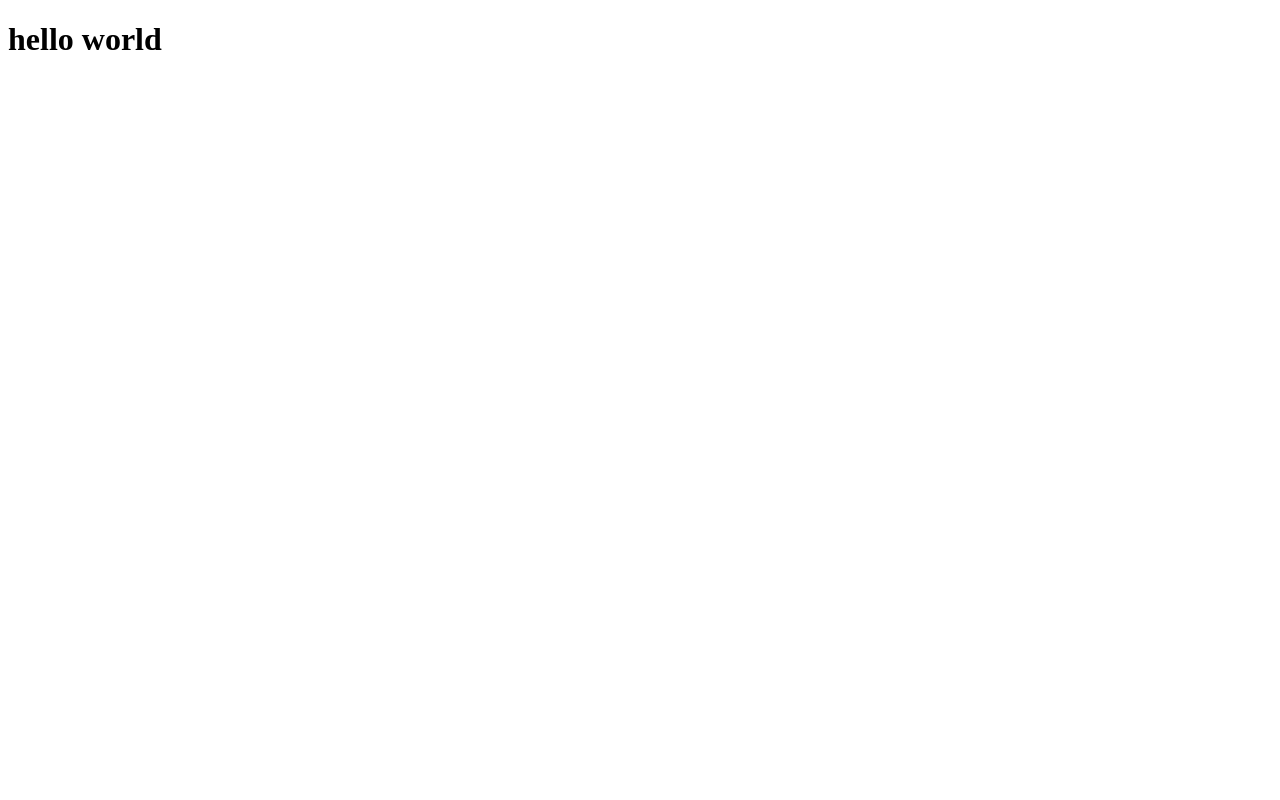
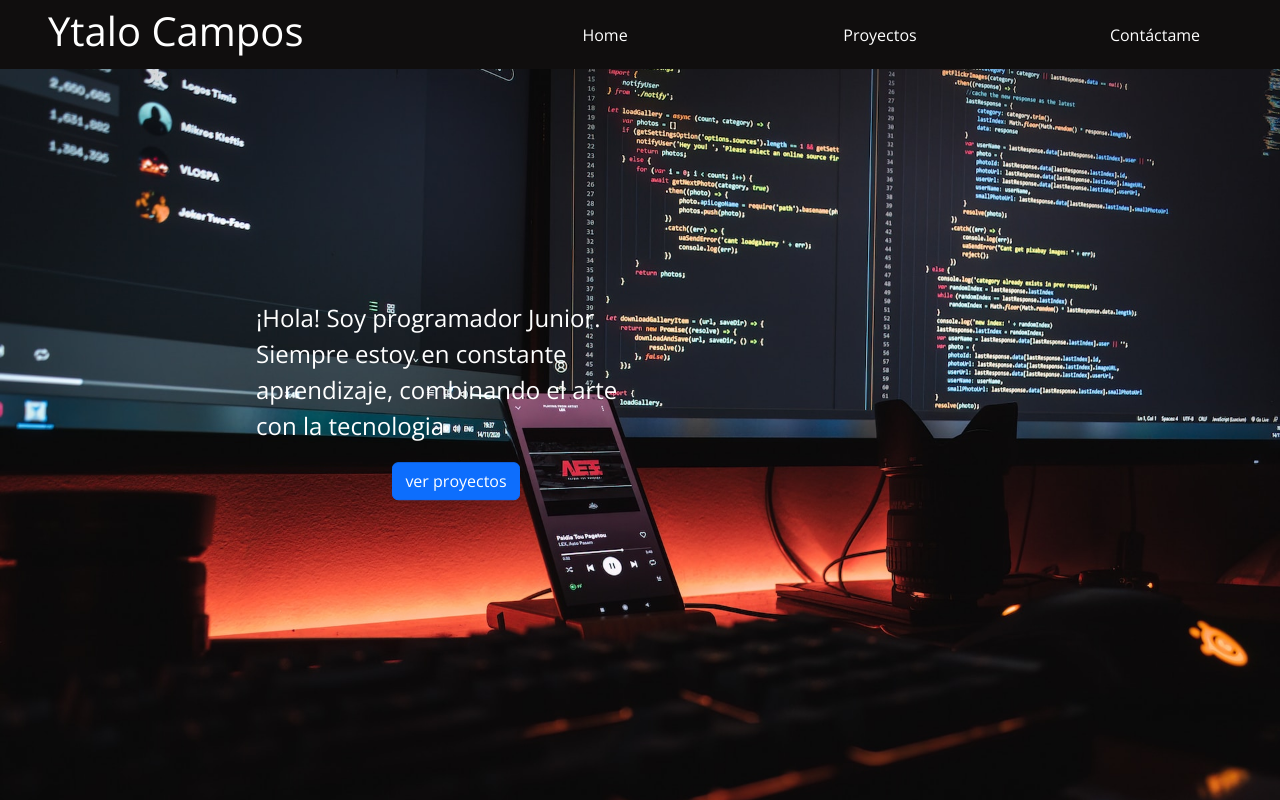
Before and after one commit to YtaloCampos202/portafolio, a plain HTML site: page index.html in a window 1280 px wide. Drawn offline with nearby package versions, Linux system fonts and the light colour scheme; files that its build step writes are made by us from their sources.

Commit message:
new changes

```diff
--- a/index.html
+++ b/index.html
@@ -1,14 +1,53 @@
 <!DOCTYPE html>
 <html lang="en">
-<head>
-    <meta charset="UTF-8">
-    <meta name="viewport" content="width=device-width, initial-scale=1.0">
+  <head>
+    <meta charset="UTF-8" />
+    <meta name="viewport" content="width=device-width, initial-scale=1.0" />
     <title>Ytalo Campos</title>
-    <link rel="stylesheet" href="/estilos/style.css" />
-</head>
-<body>
-    <h1>hello world</h1>
+    <link rel="stylesheet" href="/styles/style.css" />
+    <link
+      href="https://cdn.jsdelivr.net/npm/bootstrap@5.3.2/dist/css/bootstrap.min.css"
+      rel="stylesheet"
+      integrity="sha384-T3c6CoIi6uLrA9TneNEoa7RxnatzjcDSCmG1MXxSR1GAsXEV/Dwwykc2MPK8M2HN"
+      crossorigin="anonymous"
+    />
+    <link rel="preconnect" href="https://fonts.googleapis.com" />
+    <link rel="preconnect" href="https://fonts.gstatic.com" crossorigin />
+    <link
+      href="https://fonts.googleapis.com/css2?family=Open+Sans:wght@300&display=swap"
+      rel="stylesheet"
+    />
+  </head>
+  <body>
+    <div class="contenedor">
+      <header class="navegador">
+        <div><h1 class="titulo">Ytalo Campos</h1></div>
+        <nav class="lmenu">
+          <a class="emenu" href="#">Home</a>
+          <a class="emenu" href="#">Proyectos</a>
+          <a class="emenu" href="#">Contáctame</a>
+        </nav>
+      </header>
+      <!-- <div class="contenedor">-->
+      <img class="MImagen" src="/img/img6.jpg" alt="" />
+      <div class="texto-superpuesto">
+        <p class="Mdescripcion">
+          ¡Hola! Soy programador Junior. Siempre estoy en constante aprendizaje,
+          combinando el arte con la tecnologia
+        </p>
+        <div>
+          <button type="button" class="btn btn-primary .btnM">
+            ver proyectos
+          </button>
+        </div>
+      </div>
+    </div>
 
     <script src="script/scripts.js"></script>
-</body>
+    <script
+      src="https://cdn.jsdelivr.net/npm/bootstrap@5.3.2/dist/js/bootstrap.bundle.min.js"
+      integrity="sha384-C6RzsynM9kWDrMNeT87bh95OGNyZPhcTNXj1NW7RuBCsyN/o0jlpcV8Qyq46cDfL"
+      crossorigin="anonymous"
+    ></script>
+  </body>
 </html>
--- a/styles/style.css
+++ b/styles/style.css
@@ -0,0 +1,74 @@
+* {
+  margin: 0;
+  padding: 0;
+  font-family: "Open Sans", sans-serif;
+}
+
+.navegador {
+  display: grid;
+  grid-template-columns: 1fr 1fr;
+  background-color: #100e0e;
+  padding: 7px 0 6px 0;
+}
+
+.lmenu {
+  /*display: flex;
+  justify-content: space-between;
+  align-items: center;*/
+  display: grid;
+  grid-template-columns: 250px 250px 250px;
+  align-items: center;
+  gap: 25px;
+}
+.emenu {
+  text-decoration: none;
+  text-align: center;
+  color: #ffffff;
+}
+.emenu:hover {
+  color: #0b8cc3;
+}
+.titulo {
+  padding-left: 10%;
+  color: #ffffff;
+}
+/*********************************/
+.contenedor {
+  position: relative;
+  width: 100vw;
+  height: 100vh;
+  overflow: hidden;
+}
+
+.MImagen {
+  /*object-fit: cover;
+  display: block;
+  background: rgba(163, 23, 23, 0.5);*/
+  width: 100%;
+  height: 100%;
+  object-fit: cover;
+  display: block;
+  position: relative;
+}
+
+.texto-superpuesto {
+  position: absolute;
+  top: 50%;
+  left: 20%;
+  transform: translate(0%, -50%);
+  color: #fff; /* Color del texto */
+  font-size: 24px; /* Tamaño de fuente del texto */
+  text-align: center;
+  z-index: 1;
+  display: grid;
+}
+.Mdescripcion {
+  width: 400px;
+  text-align: left;
+}
+/*
+#FFFFFF -- color de textos
+#0B8CC3 -- color de los botones
+#100E0E -- color negro
+#FBF8EF -- color de fondo del contactame
+*/
```
Also changed, not shown: img/img6.jpg (added), 1 other file.
